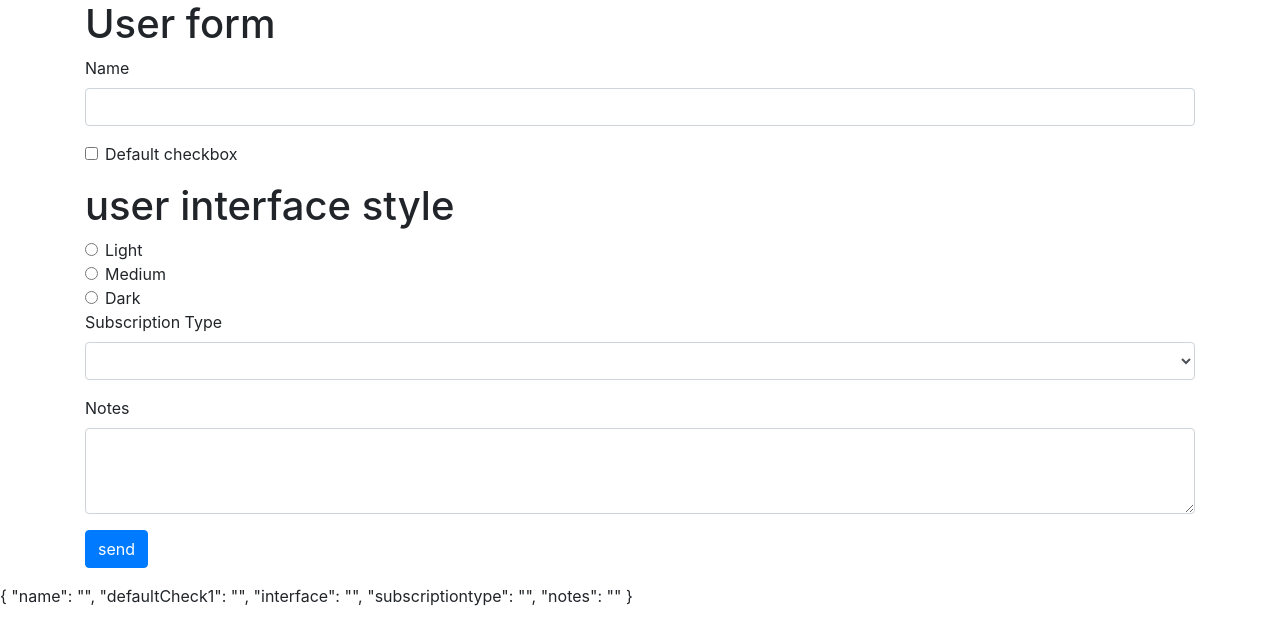
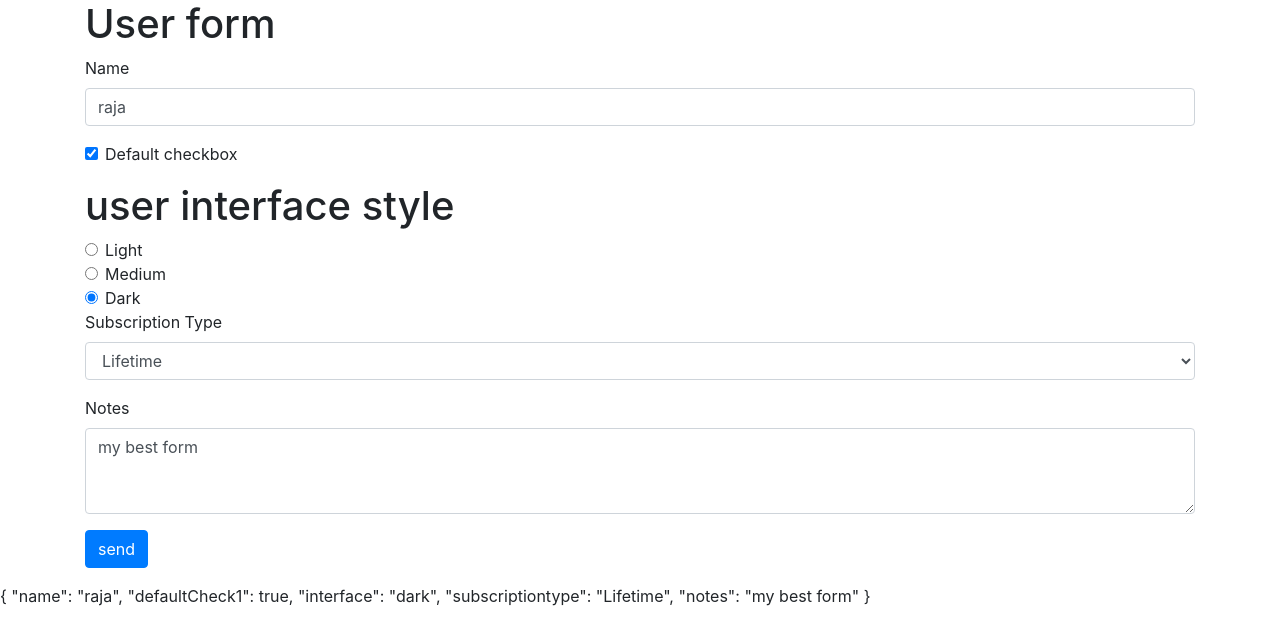
Before and after one commit to rajanimmana1/angular-forms, an Angular app: page / in a window 1280 px wide. Shown: the top 644 px of the page. Built offline with nearby package versions, Linux system fonts and the light colour scheme.

Commit message:
2 files modified, 1 added

```diff
--- /dev/null
+++ b/src/app/data/userSettings.ts
@@ -0,0 +1,8 @@
+export Interface UserSettings{
+  name:string,
+  defaultCheck1:boolean,
+  interface:string,
+  subscriptiontype:string,
+  notes:String
+
+}
--- a/src/app/user-settings-form/user-settings-form.component.html
+++ b/src/app/user-settings-form/user-settings-form.component.html
@@ -3,36 +3,36 @@
       <form #form="ngForm">
         <div class="form-group">
           <label for="name">Name</label>
-          <input id="name" name="name" class="form-control" ngModel/>
+          <input id="name" name="name" class="form-control" [(ngModel)]="userSettings.name"/>
         </div>
         <div class="form-check form-group">
-          <input class="form-check-input" type="checkbox" value="" name="defaultCheck1" id="defaultCheck1" ngModel>
+          <input class="form-check-input" type="checkbox" value="" name="defaultCheck1" id="defaultCheck1" [(ngModel)]="userSettings.defaultCheck1">
           <label class="form-check-label" for="defaultCheck1">
             Default checkbox
           </label>
         </div>
         <h1>user interface style</h1>
         <div class="form-check">
-            <input class="form-check-input" type="radio" name="interface" id="lightinterface" value="light" checked ngModel>
+            <input class="form-check-input" type="radio" name="interface" id="lightinterface" value="light" checked [(ngModel)]="userSettings.interface">
             <label class="form-check-label" for="lightinterface">
              Light
             </label>
           </div>
           <div class="form-check">
-            <input class="form-check-input" type="radio" name="interface" id="mediuminterface" value="Medium" ngModel>
+            <input class="form-check-input" type="radio" name="interface" id="mediuminterface" value="Medium" [(ngModel)]="userSettings.interface">
             <label class="form-check-label" for="mediuminterface">
               Medium
             </label>
           </div>
           <div class="form-check">
-            <input class="form-check-input" type="radio" name="interface" id="darkinterface" value="dark" ngModel>
+            <input class="form-check-input" type="radio" name="interface" id="darkinterface" value="dark" [(ngModel)]="userSettings.interface">
             <label class="form-check-label" for="darkinterface">
               Dark
             </label>
           </div>
            <div class="form-group">
               <label for="subscriptiontype">Subscription Type</label>
-              <select class="form-control" name="subscriptiontype" id="subscriptiontype" ngModel>
+              <select class="form-control" name="subscriptiontype" id="subscriptiontype" [(ngModel)]="userSettings.subscriptiontype">
                 <option>Monthly</option>
                 <option>Yearly</option>
                 <option>Lifetime</option>
@@ -40,7 +40,7 @@
             </div>
              <div class="form-group">
                 <label for="notes">Notes</label>
-                <textarea class="form-control" id="notes" name="notes" rows="3" ngModel></textarea>
+                <textarea class="form-control" id="notes" name="notes" rows="3" [(ngModel)]="userSettings.notes"></textarea>
               </div>
         <button class="btn btn-primary">send</button>
       </form>
--- a/src/app/user-settings-form/user-settings-form.component.ts
+++ b/src/app/user-settings-form/user-settings-form.component.ts
@@ -1,4 +1,5 @@
 import { Component, OnInit } from '@angular/core';
+import { UserSettings } from '../data/userSettings'
 
 @Component({
   selector: 'app-user-settings-form',
@@ -6,7 +7,13 @@ import { Component, OnInit } from '@angular/core';
   styleUrls: ['./user-settings-form.component.css']
 })
 export class UserSettingsFormComponent implements OnInit {
-
+userSettings: UserSettings = {
+      name:'raja',
+      defaultCheck1:true,
+      interface:'dark',
+      subscriptiontype:'Lifetime',
+      notes:'my best form'
+}
   constructor() { }
 
   ngOnInit() {
```
